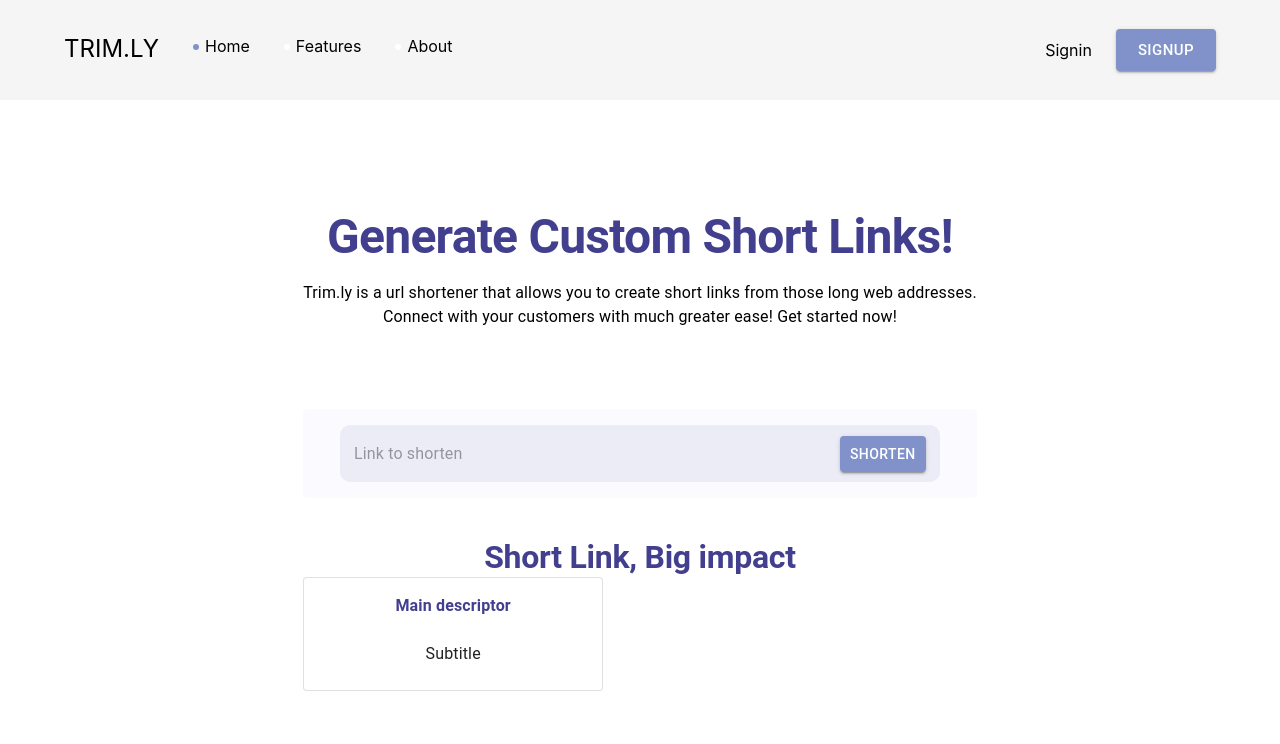
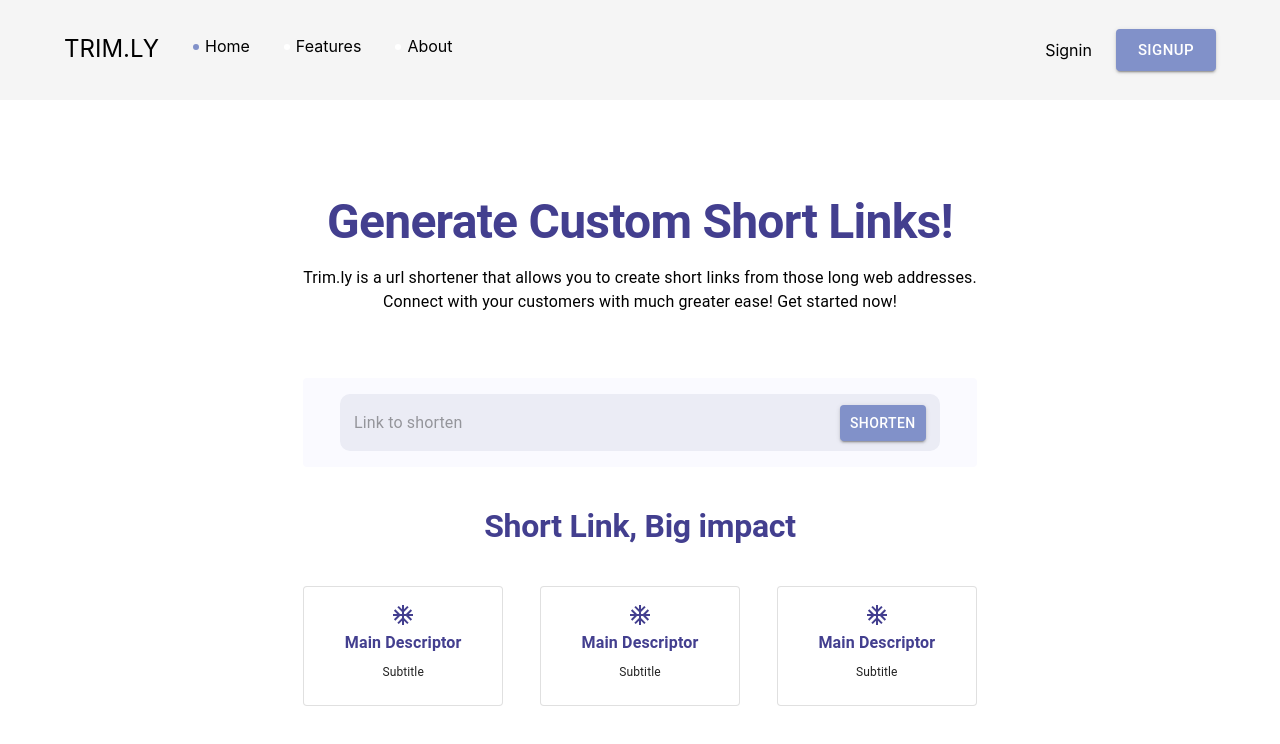
Before and after one commit to code-for-public-good/Trim.ly, a React (Create React App) app in the folder client/: page / in a window 1280 px wide. Shown: the top 744 px of the page. Built offline with nearby package versions, Linux system fonts and the light colour scheme.

Commit message:
Updated descriptiveCard

```diff
--- a/client/src/components/DescriptiveCard.tsx
+++ b/client/src/components/DescriptiveCard.tsx
@@ -1,16 +1,19 @@
 import { Card, CardContent, Typography, Box } from '@mui/material'
+import AcUnitIcon from '@mui/icons-material/AcUnit';
 import React from 'react'
+import { descriptiveCardProps } from '../interfaces';
 
-export default function DescriptiveCard() {
+export default function DescriptiveCard(props: descriptiveCardProps) {
     return (
-        <Box sx={{ maxWidth: 300 }}>
+        <Box sx={{ minWidth: 200 }}>
             <Card variant='outlined'>
                 <CardContent>
-                    <Typography fontSize={'1rem'} fontWeight={700} color={'#433f8f'} mb={3}>
-                        Main descriptor
+                    {props.icon}
+                    <Typography fontSize={'1rem'} fontWeight={700} color={'#433f8f'} mb={1}>
+                        {props.title}
                     </Typography>
-                    <Typography>
-                        Subtitle
+                    <Typography fontSize={'0.75rem'}>
+                        {props.description}
                     </Typography>
                 </CardContent>
             </Card>
--- /dev/null
+++ b/client/src/interfaces.ts
@@ -0,0 +1,7 @@
+import { SvgIconComponent } from "@mui/icons-material"
+
+export interface descriptiveCardProps {
+    title: String,
+    description: String,
+    icon: React.ReactElement<SvgIconComponent>
+}
--- a/client/src/pages/HomePage.tsx
+++ b/client/src/pages/HomePage.tsx
@@ -1,7 +1,9 @@
 import {
 	Box, Typography,
 } from '@mui/material'
+import AcUnitIcon from '@mui/icons-material/AcUnit';
 import React from 'react'
+
 import PublicShortener from '../components/urlShortenerForms/Shortener.public'
 import DescriptiveCard from '../components/DescriptiveCard'
 
@@ -23,14 +25,18 @@ export default function HomePage() {
 					Trim.ly is a url shortener that allows you to create short links
 					from those long web addresses.
 				</Typography>
-				<Typography variant='body1' fontSize={'1rem'} mb={10}>
+				<Typography variant='body1' fontSize={'1rem'} mb={8}>
 					Connect with your customers with much greater ease! Get started now!
 				</Typography>
 				<PublicShortener />
 				<Typography variant='h2' fontSize={'2rem'} fontWeight={700} color={'#433f8f'} mt={5}>
 					Short Link, Big impact
 				</Typography>
-				<DescriptiveCard />
+				<Box mt={5} display={'flex'} justifyContent={'space-between'}>
+					<DescriptiveCard title={'Main Descriptor'} description={'Subtitle'} icon={<AcUnitIcon sx={{color: '#433f8f'}}/>}/>
+					<DescriptiveCard title={'Main Descriptor'} description={'Subtitle'} icon={<AcUnitIcon sx={{color: '#433f8f'}}/>}/>
+					<DescriptiveCard title={'Main Descriptor'} description={'Subtitle'} icon={<AcUnitIcon sx={{color: '#433f8f'}}/>}/>
+				</Box>
 			</Box>
 		</Box>
 	)
```
